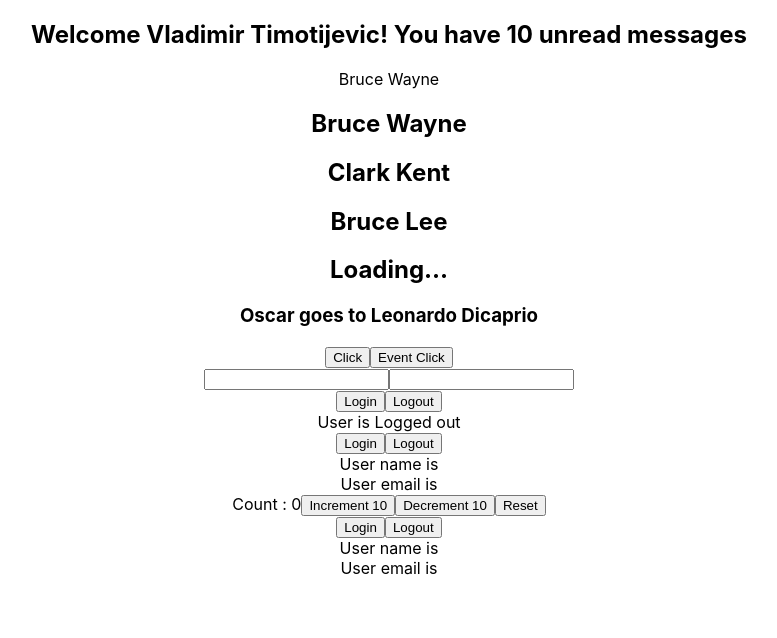
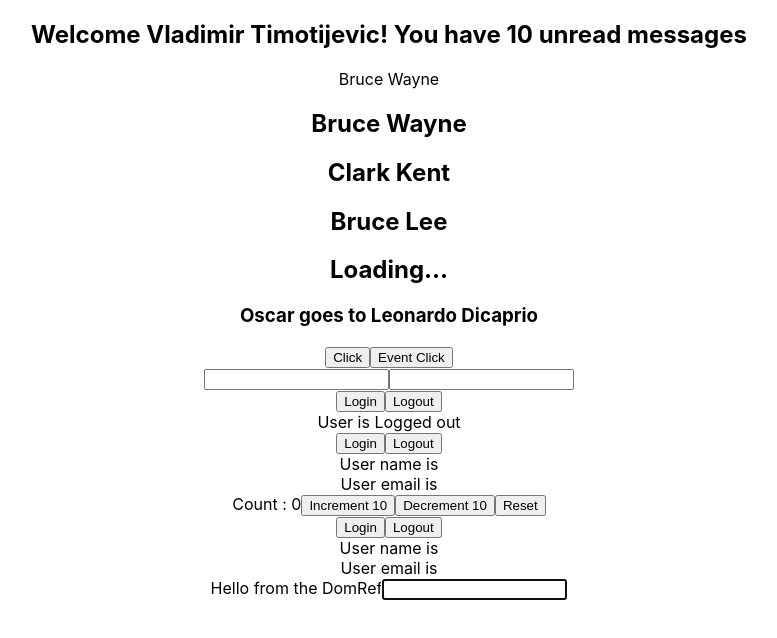
Before and after one commit to TimotijevicVlada/TypeScript_Basics, a React (Create React App) app: page / in a window 1280 px wide. Shown: the top 638 px of the page, without its empty margins (251-1028 px from the left). Built offline with nearby package versions, Linux system fonts and the light colour scheme.

Commit message:
TS with useRef

```diff
--- a/src/App.tsx
+++ b/src/App.tsx
@@ -13,6 +13,7 @@
 import User from './components/User';
 import Counter from './components/Counter';
 import UserContext from './components/UserContext';
+import DomRef from './components/DomRef';
 
 function App() {
 
@@ -58,6 +59,8 @@
       <Counter />
 
       <UserContext />
+
+      <DomRef />
     </div>
   );
 }
--- /dev/null
+++ b/src/components/DomRef.tsx
@@ -0,0 +1,20 @@
+import {useEffect, useRef} from 'react';
+
+const DomRef = () => {
+
+    //Ovako postavljamo uzvicnik ako hocemo da ne proveravamo dole sa znakom putanja na current
+    const inputRef = useRef<HTMLInputElement>(null!);
+
+    useEffect(() => {
+        inputRef.current.focus();
+    }, [])
+
+    return (
+        <div>
+            Hello from the DomRef
+            <input type="text"  ref={inputRef}/>
+        </div>
+    )
+}
+
+export default DomRef;
```
